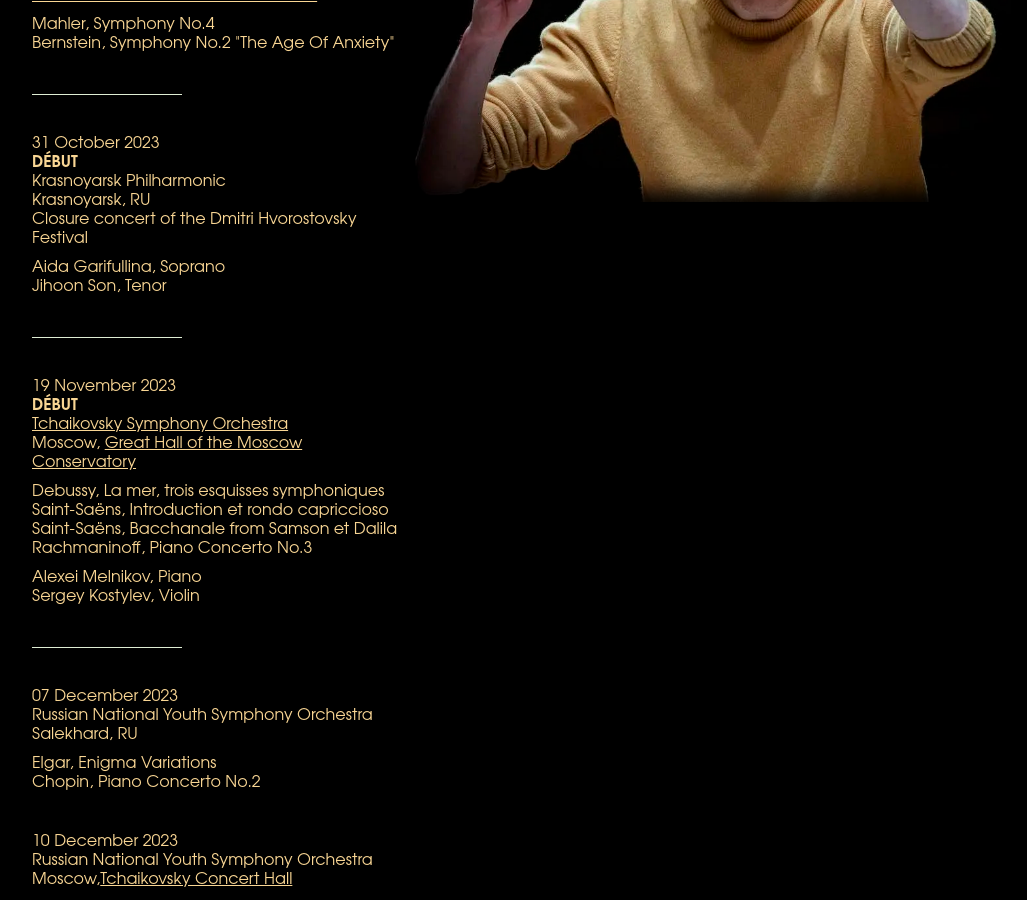
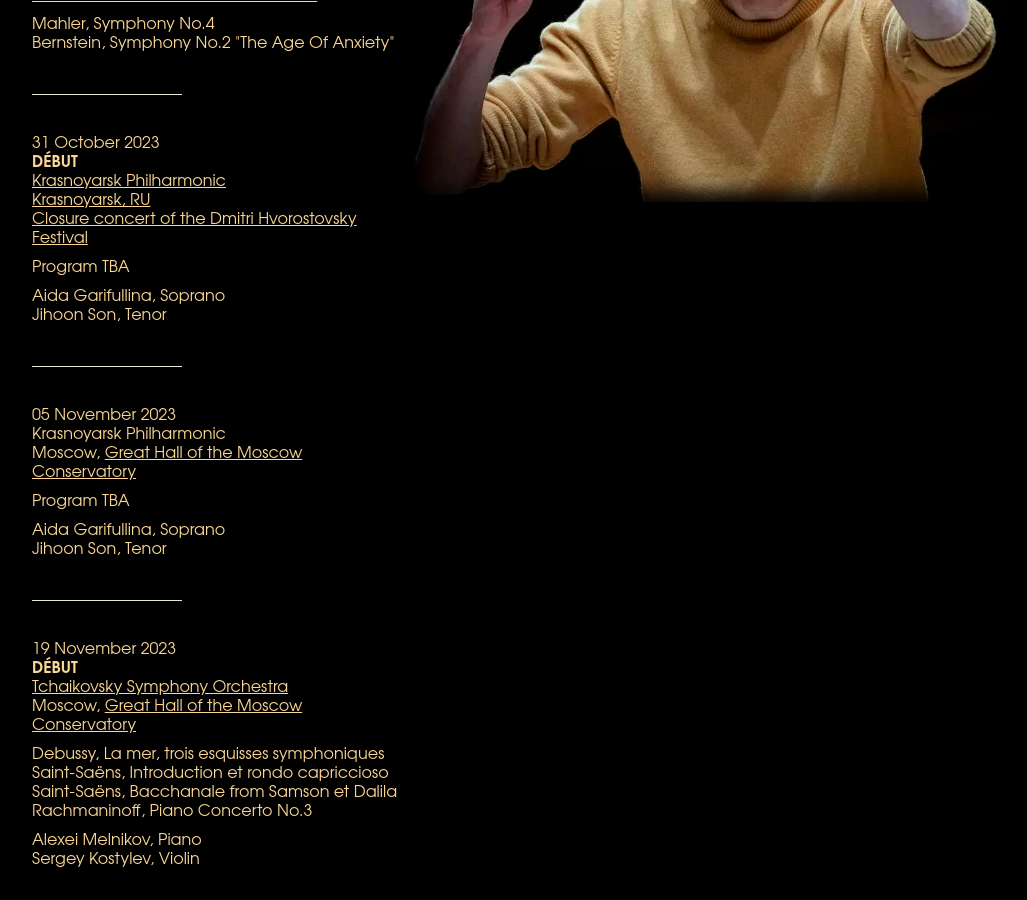
Before and after one commit to martincadoux/clementnonciaux.com, a Jekyll site: the page built from _pages/calendar.html, in a window 1280 px wide and 900 px high, scrolled down 423 px. Shown: the whole window, without its empty margins (108-1135 px from the left). Built offline with Jekyll 4.4.1, drawn with Linux system fonts in a browser that asks for light colours; some of the changed text lies outside the part shown.

Commit message:
Update events.yml

```diff
--- a/_data/events.yml
+++ b/_data/events.yml
@@ -72,15 +72,37 @@
     Alexei Melnikov, Piano
     Sergey Kostylev, Violin
 
+- date: [2023-11-05]
+  location: |-
+    Krasnoyarsk Philharmonic
+    Moscow, [Great Hall of the Moscow Conservatory](https://meloman.ru/concert/bzk-2023-11-05/)
+  soloist: |-
+    Aida Garifullina, Soprano
+    Jihoon Son, Tenor
+  program: |-
+    Program TBA
+
+- date: [2023-10-03]
+  location: |-
+    **DÉBUT**
+    Novossibirsk Philharmonic
+    Novossibirsk, RU
+  soloist: |-
+    Aida Garifullina, Soprano
+  program: |-
+    Program TBA
+
 - date: [2023-10-31]
   location: |-
     **DÉBUT**
-    Krasnoyarsk Philharmonic
+    [Krasnoyarsk Philharmonic
     Krasnoyarsk, RU
-    Closure concert of the Dmitri Hvorostovsky Festival
+    Closure concert of the Dmitri Hvorostovsky Festival](https://krasfil.ru/events/2862-Festival-iskusstv-KHvorostovskii-Aida-Garifullina-Son-CHi-KHun-Dirizher-Kleman-~?idEvent=16511)
   soloist: |-
     Aida Garifullina, Soprano
     Jihoon Son, Tenor
+  program: |-
+    Program TBA
 
 - date: [2023-10-14]
   location: |-
```
